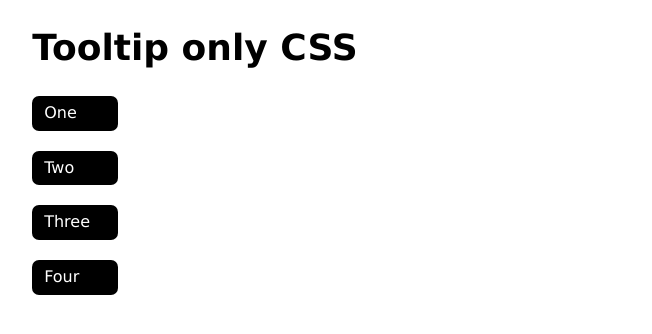
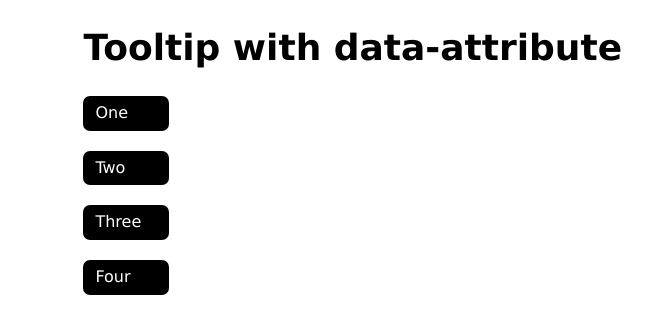
Before and after one commit to anakayni/tooltip-only-css, a website: page index.html in a window 1280 px wide. Shown: the whole page, without its empty margins (19-671 px from the left). Drawn offline with Linux system fonts and the light colour scheme.

Commit message:
changes
changes

```diff
--- a/css/style.css
+++ b/css/style.css
@@ -8,7 +8,7 @@ body{
 }
 
 .container{
-    margin-left: 5%;
+    margin-left: 10%;
 }
 
 .btn{
@@ -31,6 +31,7 @@ body{
     color: #000000;
     z-index: 1;
     padding: 6px 12px;
+    margin: 3px;
     border-radius: 10px;
     background: turquoise;
     content: attr(data-tooltip);
@@ -43,3 +44,18 @@ body{
 .tooltip:hover::before{
     display: block;
 }
+
+.tooltip[data-position='right']::before{
+    top: 0;
+    left: 100%;
+}
+
+.tooltip[data-position='bottom']::before{
+    top: 100%;
+    left: 0 ;
+}
+
+.tooltip[data-position='left']::before{
+    top: 0;
+    left: -100%;
+}
--- a/index.html
+++ b/index.html
@@ -4,19 +4,19 @@
     <meta charset="UTF-8">
     <meta name="viewport" content="width=device-width, initial-scale=1.0">
     <meta http-equiv="X-UA-Compatible" content="ie=edge">
-    <title>Tooltip only CSS</title>
+    <title>Tooltip with data-attribute</title>
     <meta name="keywords" content="HTML, CSS, Tooltip">
     <meta name="author" content="Ana Márquez - Ana Kayni">
     <link rel="stylesheet" href="css/style.css">
 </head>
 <body>
     <div class="container">
-        <h2>Tooltip only CSS</h2>
+        <h2>Tooltip with data-attribute</h2>
 
         <buton class="btn tooltip" data-tooltip="Eenie">One</buton>
-        <buton class="btn tooltip" data-tooltip="Meenie" data-position="rigt">Two</buton>
-        <buton class="btn tooltip" data-tooltip="Minie">Three</buton>
-        <buton class="btn tooltip" data-tooltip="Moe">Four</buton>
+        <buton class="btn tooltip" data-tooltip="Meenie" data-position="right">Two</buton>
+        <buton class="btn tooltip" data-tooltip="Minie" data-position="bottom">Three</buton>
+        <buton class="btn tooltip" data-tooltip="Moe" data-position="left">Four</buton>
     </div>
 </body>
 </html>
```
Also changed, not shown: package.json (added, +20 -0 lines).
